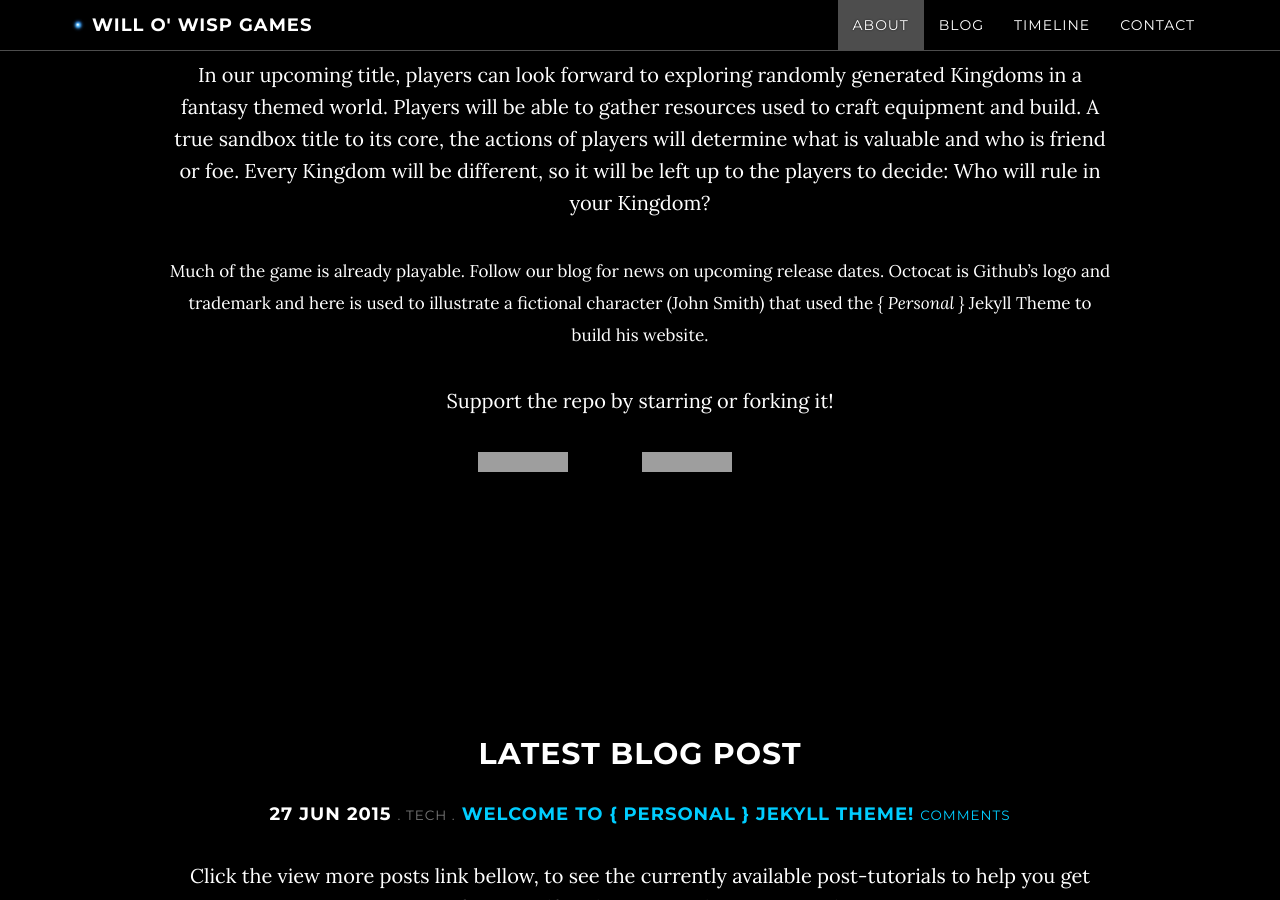
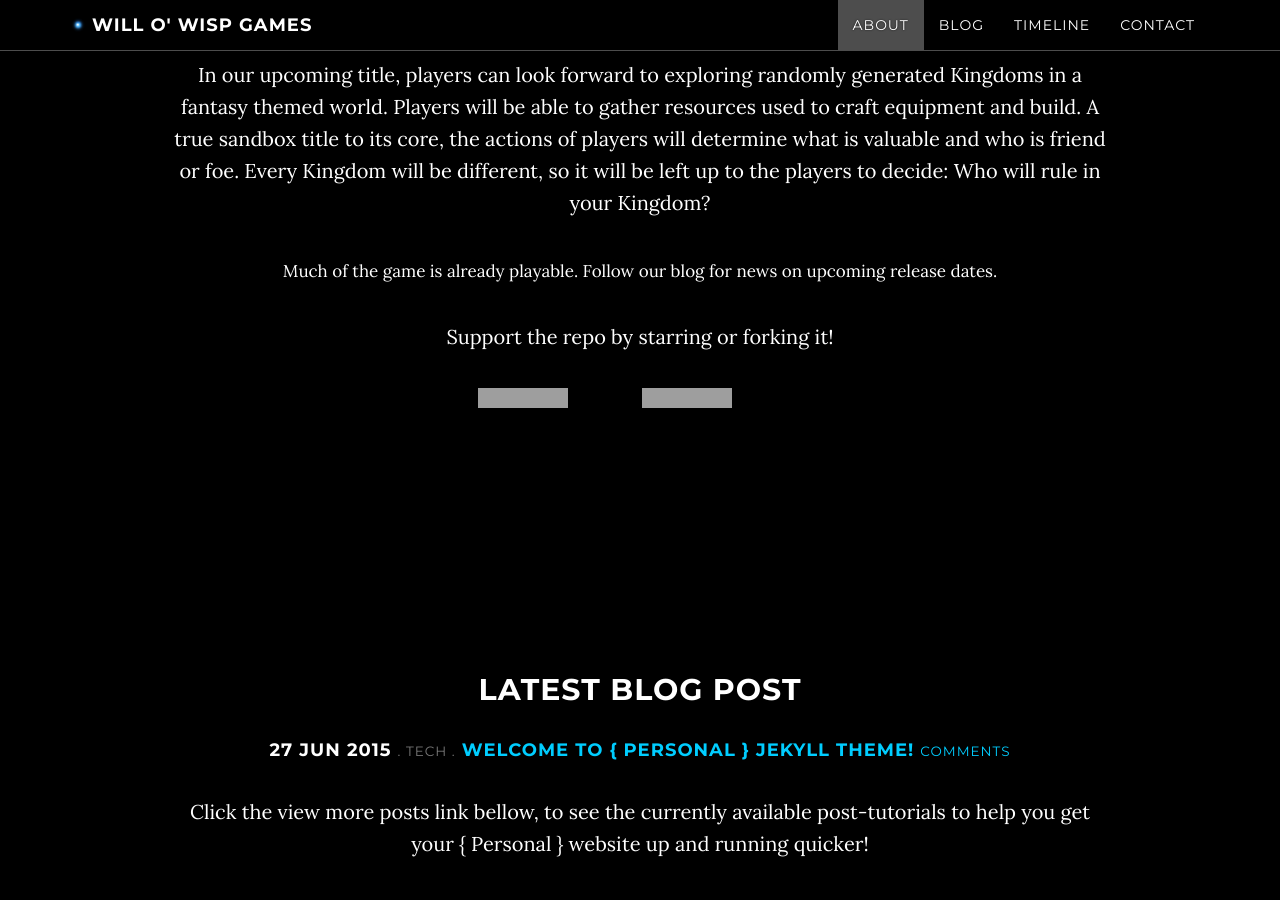
Before and after one commit to WilloWispGames/WilloWispGames.github.io, a Jekyll site: the page built from index.html, in a window 1280 px wide and 900 px high, scrolled down 1322 px, cut to the strip 0-900 px from the top of the window. Built offline with Jekyll 4.4.1, drawn with Linux system fonts in a browser that asks for light colours; nearby versions of some CDN libraries; comment, search, counter and statistics services are not loaded; grey boxes are pictures that could not be loaded.

Commit message:
Update about.html

```diff
--- a/about.html
+++ b/about.html
@@ -11,7 +11,6 @@
 
 <small>
 Much of the game is already playable. Follow our blog for news on upcoming release dates.
-Octocat is Github's logo and trademark and here is used to illustrate a fictional character (John Smith) that used the *{ Personal }* Jekyll Theme to build his website.
 </small>
 
 Support the repo by starring or forking it!
```
